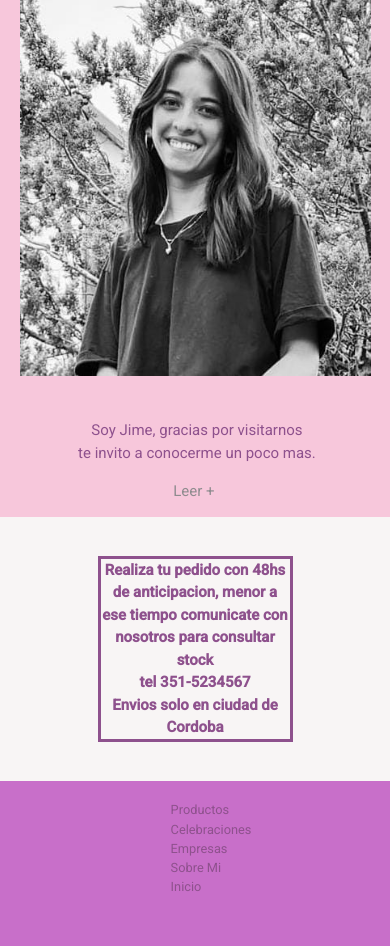
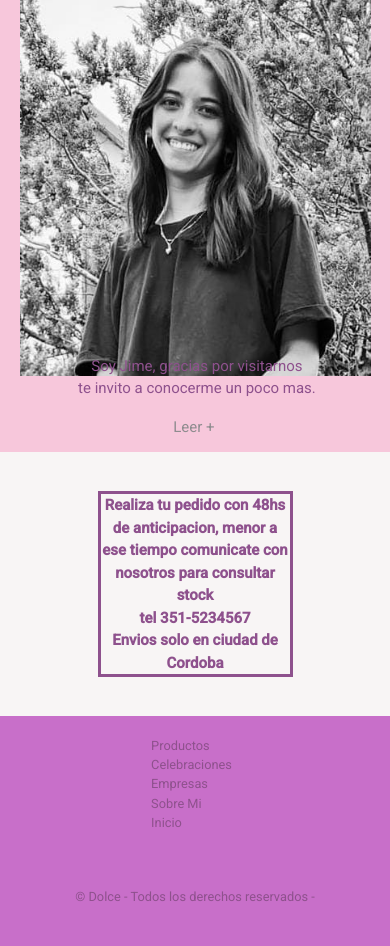
Before and after one commit to cftorres20/DolceSite, a website: page index.html in a window 390 px wide. Shown: the part 1003-1949 px from the top of the page. Drawn offline with nearby package versions, Linux system fonts and the light colour scheme.

Commit message:
correccion de media en index

```diff
--- a/scss/_mediaqueries.scss
+++ b/scss/_mediaqueries.scss
@@ -27,6 +27,7 @@
 
     .list {
         margin-top: 5%;
+        margin-right: 10%;
     }
 
     .copy {
@@ -68,8 +69,9 @@
 
     .creadora {
         width: auto;
-        height: auto;
+        height: 200px;
         margin-top: 3%;
+        margin-bottom: 35%;
         margin-left: 5%;
     }
 
```
Also changed, not shown: css/style.css.
